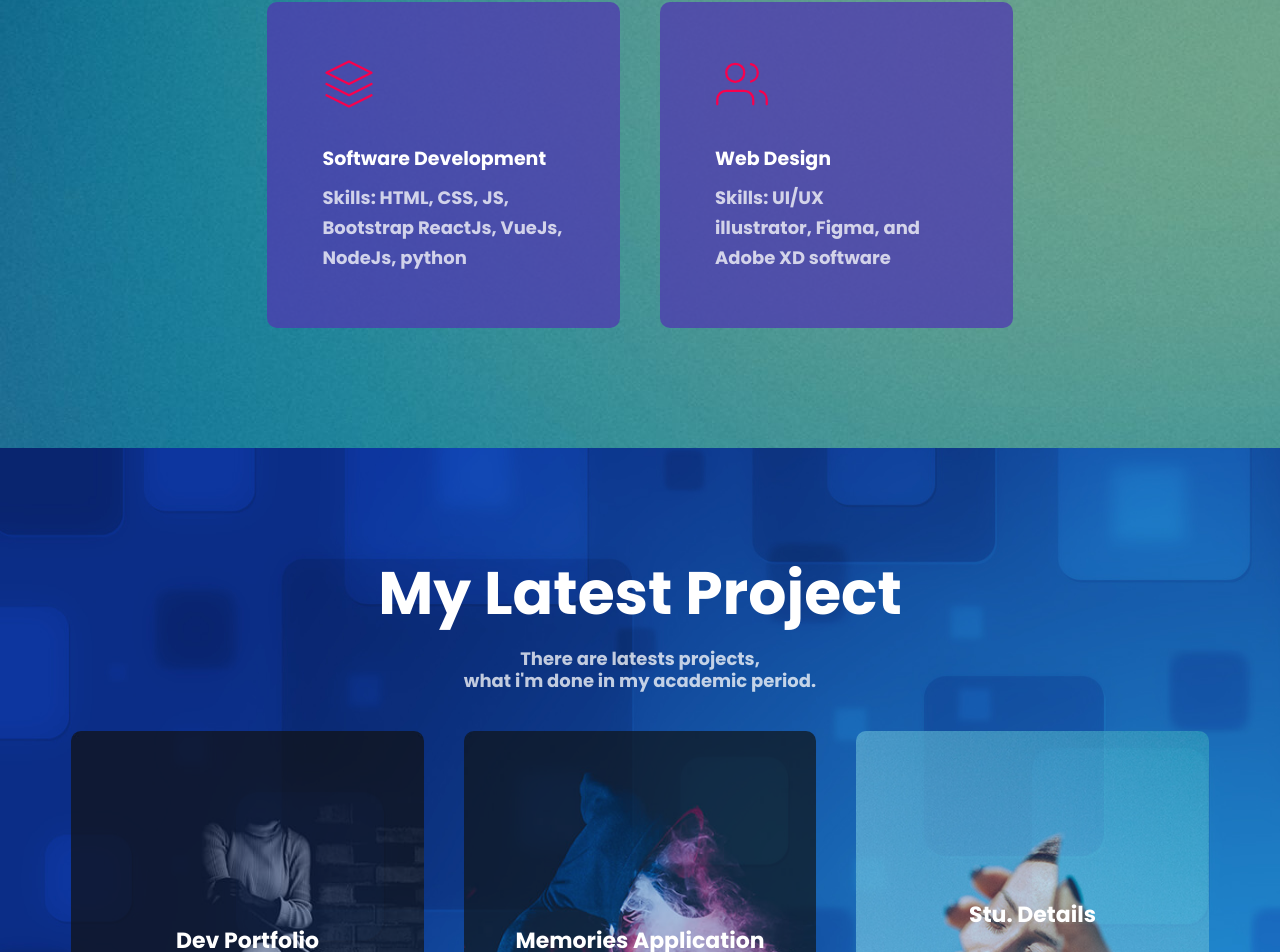
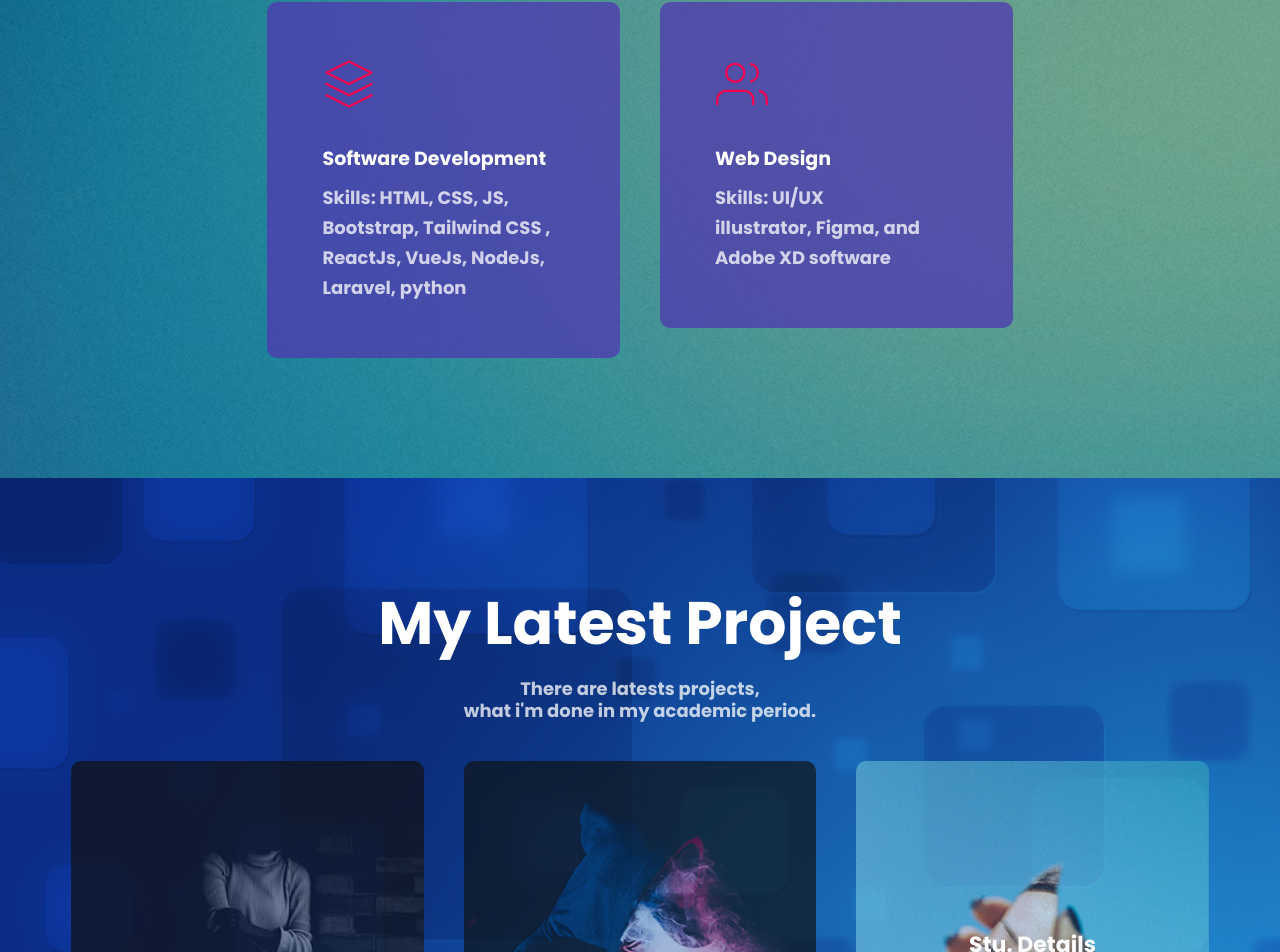
Before and after one commit to RavinduISHA/DevPortfolio, a React (Create React App) app: page / in a window 1280 px wide. Shown: the part 1797-2749 px from the top of the page. Built offline with nearby package versions, Linux system fonts and the light colour scheme.

Commit message:
update service page

```diff
--- a/src/components/Service.js
+++ b/src/components/Service.js
@@ -41,8 +41,8 @@ function Service() {
                 <h1 className="service__text">Software Development</h1>
                 <p className="p service__text p__color">
                 Skills:
-                HTML, CSS, JS, Bootstrap
-                ReactJs, VueJs, NodeJs,
+                HTML, CSS, JS, Bootstrap, Tailwind CSS ,
+                ReactJs, VueJs, NodeJs, Laravel,
                 python
                 </p>
                 <p className="p service__text p__color">
```
